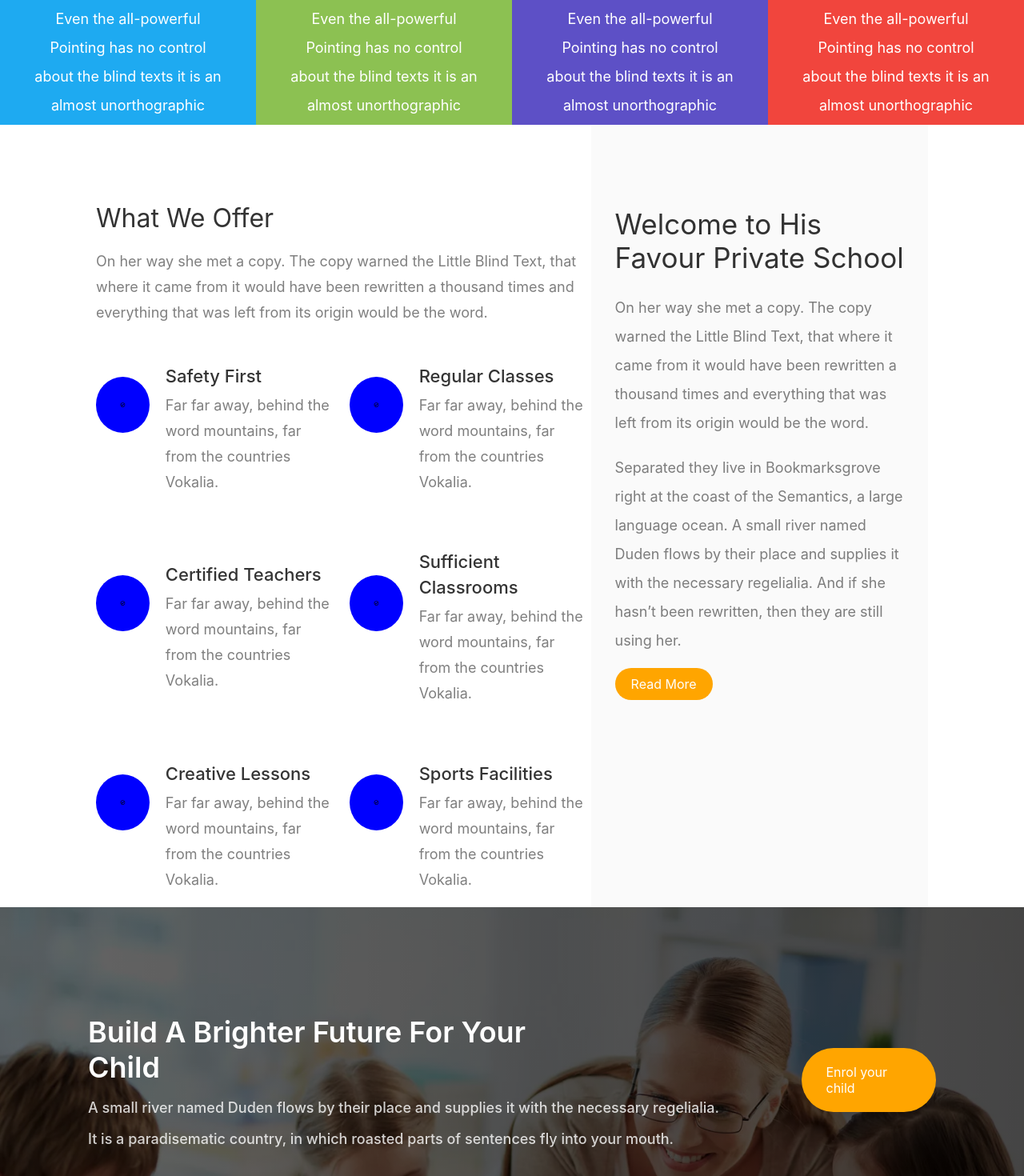
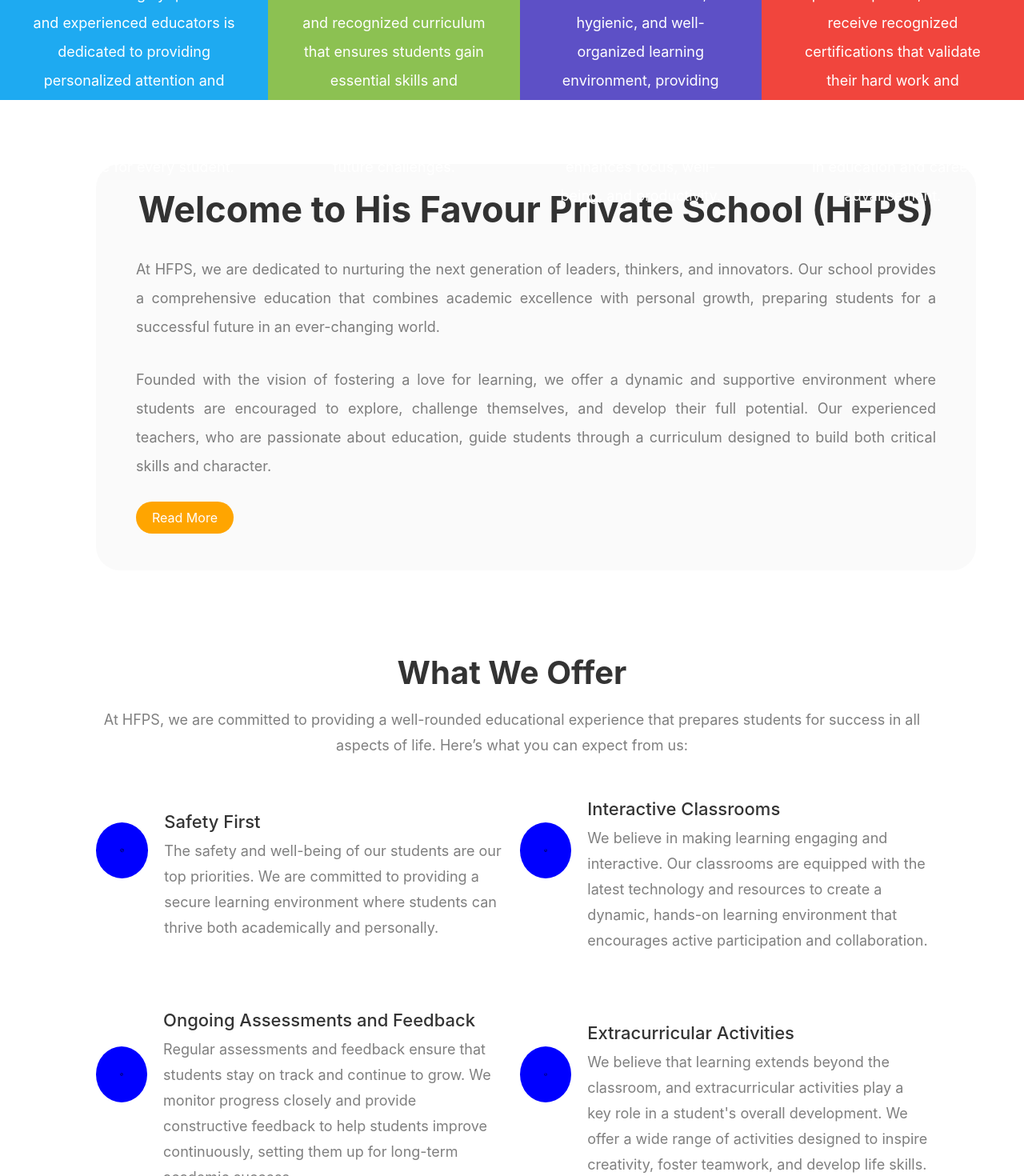
Before and after one commit to Qayyumah/hfps, a React (Create React App) app: page / in a window 1280 px wide. Shown: the part 880-2350 px from the top of the page at 80% size. Built offline with nearby package versions, Linux system fonts and the light colour scheme.

Commit message:
fix(content): switch content

```diff
--- a/src/assets/home.css
+++ b/src/assets/home.css
@@ -197,22 +197,23 @@
 }
 .offer{
     display: flex;
-    flex-direction: row;
+    flex-direction: column-reverse;
     justify-content: space-between;
     gap: 5px;
 
     @media(max-width: 600px){
         display: flex;
-        flex-direction: column;
+        flex-direction: column-reverse;
         gap: 0;
     }
 }
 .offer-header{
+    text-align: center;
 
     h1{
         color: rgba(0, 0, 0, 0.8);
-        font-size: 32px;
-        font-weight: 400;
+        font-size: 40px;
+        font-weight: 700;
     }
     p{
         color: rgba(0, 0, 0, 0.5);
@@ -227,6 +228,7 @@
 .offer1{
     padding-top: 80px;
     line-height: 2em;
+    margin-bottom: 80px;
 
     @media(max-width: 600px){
         order: 2;
@@ -268,23 +270,26 @@
 
 .offer2{
     background-color: rgb(250, 250, 250);
-    padding: 80px 30px;
-    min-height: 800px;
+    padding: 50px;
+    padding-top: 0;
+    margin: auto;
+    margin-top: 80px;
     width: 1000px;
+    border-radius: 30px;
     line-height: 2em;
 
     @media(max-width: 600px){
         order: 1;
         padding: 50px 0px;
         width: 100%;
-        min-height: 600px;
     }
 
     h1{
         color: rgba(0, 0, 0, 0.8);
-        font-size: 35px;
-        font-weight: 400;
+        font-size: 45px;
+        font-weight: 700;
         line-height: 1.2em;
+        text-align: center;
 
         @media(max-width: 600px){
             font-size: 30px;
@@ -295,8 +300,9 @@
     p{
         color: rgba(0, 0, 0, 0.5);
         font-size: 18px;
-        margin-bottom: 20px;
+        margin-bottom: 30px;
         line-height: 2em;
+        text-align: justify;
 
         @media(max-width:600px){
             font-size: 18px;
@@ -308,6 +314,7 @@
         color: #fff;
         padding: 10px 20px;
         border-radius: 50px;
+
 
         @media(max-width:600px){
            margin-left: 20px;
--- a/src/components/MainContainer.jsx
+++ b/src/components/MainContainer.jsx
@@ -88,8 +88,10 @@ const MainContainer = () => {
             <div className='text'>
               <h3>Experienced Teachers</h3>
               <p>
-                Even the all-powerful Pointing has no control about the blind
-                texts it is an almost unorthographic
+                Our team of highly qualified and experienced educators is
+                dedicated to providing personalized attention and expert
+                guidance, ensuring a high-quality learning experience for every
+                student.
               </p>
             </div>
           </div>
@@ -108,8 +110,9 @@ const MainContainer = () => {
             <div className='text'>
               <h3>Standard Curriculum</h3>
               <p>
-                Even the all-powerful Pointing has no control about the blind
-                texts it is an almost unorthographic
+                We follow a well-structured and recognized curriculum that
+                ensures students gain essential skills and knowledge, preparing
+                them for academic success and future challenges.
               </p>
             </div>
           </div>
@@ -128,8 +131,9 @@ const MainContainer = () => {
             <div className='text'>
               <h3>Clean Environment</h3>
               <p>
-                Even the all-powerful Pointing has no control about the blind
-                texts it is an almost unorthographic
+                We maintain a safe, hygienic, and well-organized learning
+                environment, providing students with a comfortable space that
+                enhances focus, well-being, and productivity.
               </p>
             </div>
           </div>
@@ -148,8 +152,9 @@ const MainContainer = () => {
             <div className='text'>
               <h3>Certification</h3>
               <p>
-                Even the all-powerful Pointing has no control about the blind
-                texts it is an almost unorthographic
+                Upon completion, students receive recognized certifications that
+                validate their hard work and achievements, opening doors to new
+                opportunities in education and career advancement.
               </p>
             </div>
           </div>
@@ -162,13 +167,34 @@ const MainContainer = () => {
               <div className='offer-header'>
                 <h1>What We Offer</h1>
                 <p>
-                  On her way she met a copy. The copy warned the Little Blind
-                  Text, that where it came from it would have been rewritten a
-                  thousand times and everything that was left from its origin
-                  would be the word.
+                  At HFPS, we are committed to providing a well-rounded
+                  educational experience that prepares students for success in
+                  all aspects of life. Here’s what you can expect from us:
                 </p>
               </div>
+
               <div className='offer-list'>
+              <div className='lists'>
+                <MdCheckCircleOutline
+                  style={{
+                    backgroundColor: "blue",
+                    width: "20px",
+                    marginTop: "-50px",
+                    height: "10px",
+                    padding: "30px",
+                    borderRadius: "100%",
+                  }}
+                />
+                <div className='list-text'>
+                  <h4>Safety First</h4>
+                  <p>
+                    The safety and well-being of our students are our top
+                    priorities. We are committed to providing a secure learning
+                    environment where students can thrive both academically and
+                    personally.
+                  </p>
+                </div>
+              </div>
                 <div className='lists'>
                   <MdCheckCircleOutline
                     style={{
@@ -181,10 +207,13 @@ const MainContainer = () => {
                     }}
                   />
                   <div className='list-text'>
-                    <h4>Safety First</h4>
+                    <h4>Interactive Classrooms</h4>
                     <p>
-                      Far far away, behind the word mountains, far from the
-                      countries Vokalia.
+                      We believe in making learning engaging and interactive.
+                      Our classrooms are equipped with the latest technology and
+                      resources to create a dynamic, hands-on learning
+                      environment that encourages active participation and
+                      collaboration.
                     </p>
                   </div>
                 </div>
@@ -201,10 +230,13 @@ const MainContainer = () => {
                     }}
                   />
                   <div className='list-text'>
-                    <h4>Regular Classes</h4>
+                    <h4>Ongoing Assessments and Feedback</h4>
                     <p>
-                      Far far away, behind the word mountains, far from the
-                      countries Vokalia.
+                      Regular assessments and feedback ensure that students stay
+                      on track and continue to grow. We monitor progress closely
+                      and provide constructive feedback to help students improve
+                      continuously, setting them up for long-term academic
+                      success.
                     </p>
                   </div>
                 </div>
@@ -221,70 +253,13 @@ const MainContainer = () => {
                     }}
                   />
                   <div className='list-text'>
-                    <h4>Certified Teachers</h4>
+                    <h4>Extracurricular Activities</h4>
                     <p>
-                      Far far away, behind the word mountains, far from the
-                      countries Vokalia.
-                    </p>
-                  </div>
-                </div>
-
-                <div className='lists'>
-                  <MdCheckCircleOutline
-                    style={{
-                      backgroundColor: "blue",
-                      width: "20px",
-                      marginTop: "-50px",
-                      height: "10px",
-                      padding: "30px",
-                      borderRadius: "100%",
-                    }}
-                  />
-                  <div className='list-text'>
-                    <h4>Sufficient Classrooms</h4>
-                    <p>
-                      Far far away, behind the word mountains, far from the
-                      countries Vokalia.
-                    </p>
-                  </div>
-                </div>
-
-                <div className='lists'>
-                  <MdCheckCircleOutline
-                    style={{
-                      backgroundColor: "blue",
-                      width: "20px",
-                      marginTop: "-50px",
-                      height: "10px",
-                      padding: "30px",
-                      borderRadius: "100%",
-                    }}
-                  />
-                  <div className='list-text'>
-                    <h4>Creative Lessons</h4>
-                    <p>
-                      Far far away, behind the word mountains, far from the
-                      countries Vokalia.
-                    </p>
-                  </div>
-                </div>
-
-                <div className='lists'>
-                  <MdCheckCircleOutline
-                    style={{
-                      backgroundColor: "blue",
-                      width: "20px",
-                      marginTop: "-50px",
-                      height: "10px",
-                      padding: "30px",
-                      borderRadius: "100%",
-                    }}
-                  />
-                  <div className='list-text'>
-                    <h4>Sports Facilities</h4>
-                    <p>
-                      Far far away, behind the word mountains, far from the
-                      countries Vokalia.
+                      We believe that learning extends beyond the classroom, and
+                      extracurricular activities play a key role in a student's
+                      overall development. We offer a wide range of activities
+                      designed to inspire creativity, foster teamwork, and
+                      develop life skills.
                     </p>
                   </div>
                 </div>
@@ -293,20 +268,22 @@ const MainContainer = () => {
 
             <div className='offer2'>
               <div className='offer2-head'>
-                <h1>Welcome to His Favour Private School</h1>
+                <h1>Welcome to His Favour Private School (HFPS)</h1>
               </div>
               <p>
-                On her way she met a copy. The copy warned the Little Blind
-                Text, that where it came from it would have been rewritten a
-                thousand times and everything that was left from its origin
-                would be the word.
+                At HFPS, we are dedicated to nurturing the next generation of
+                leaders, thinkers, and innovators. Our school provides a
+                comprehensive education that combines academic excellence with
+                personal growth, preparing students for a successful future in
+                an ever-changing world.
               </p>
               <p>
-                Separated they live in Bookmarksgrove right at the coast of the
-                Semantics, a large language ocean. A small river named Duden
-                flows by their place and supplies it with the necessary
-                regelialia. And if she hasn’t been rewritten, then they are
-                still using her.
+                Founded with the vision of fostering a love for learning, we
+                offer a dynamic and supportive environment where students are
+                encouraged to explore, challenge themselves, and develop their
+                full potential. Our experienced teachers, who are passionate
+                about education, guide students through a curriculum designed to
+                build both critical skills and character.
               </p>
 
               <div className='offer2-btn'>
@@ -335,13 +312,15 @@ const MainContainer = () => {
                 <a>Enrol your child</a>
               </div>
               <p>
-                A small river named Duden flows by their place and supplies it
-                with the necessary regelialia.
+                We are committed to providing an enriching educational
               </p>
               <p>
+                experience that fosters growth, curiosity, and success.
+              </p>
+              {/* <p>
                 It is a paradisematic country, in which roasted parts of
                 sentences fly into your mouth.
-              </p>
+              </p> */}
             </div>
           </div>
         </div>
```
Also changed, not shown: src/assets/header.css (+19 -1 lines), src/components/Header.jsx (+24 -5 lines).
